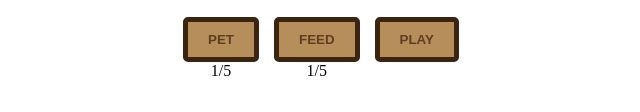
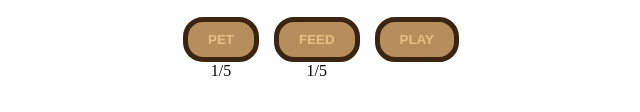
Before and after one commit to RunR4bb1t/virtual-pet-site, a plain HTML site: page index.html in a window 1280 px wide. Shown: the part 199-311 px from the top of the page, without its empty margins (319-959 px from the left). Drawn offline with Linux system fonts and the light colour scheme.

Commit message:
Add files via upload

```diff
--- a/style.css
+++ b/style.css
@@ -19,10 +19,10 @@
 }
 .action-button {
     background-color: #b58e5b;
-    color: #5f3e1f;
+    color: #e5c083;
     border: 5px solid #3b2512;
     padding: 10px 20px;
-    border-radius: 5px;
+    border-radius: 20px;
     text-transform: uppercase;
     font-weight: bold;
     cursor: pointer;
```
